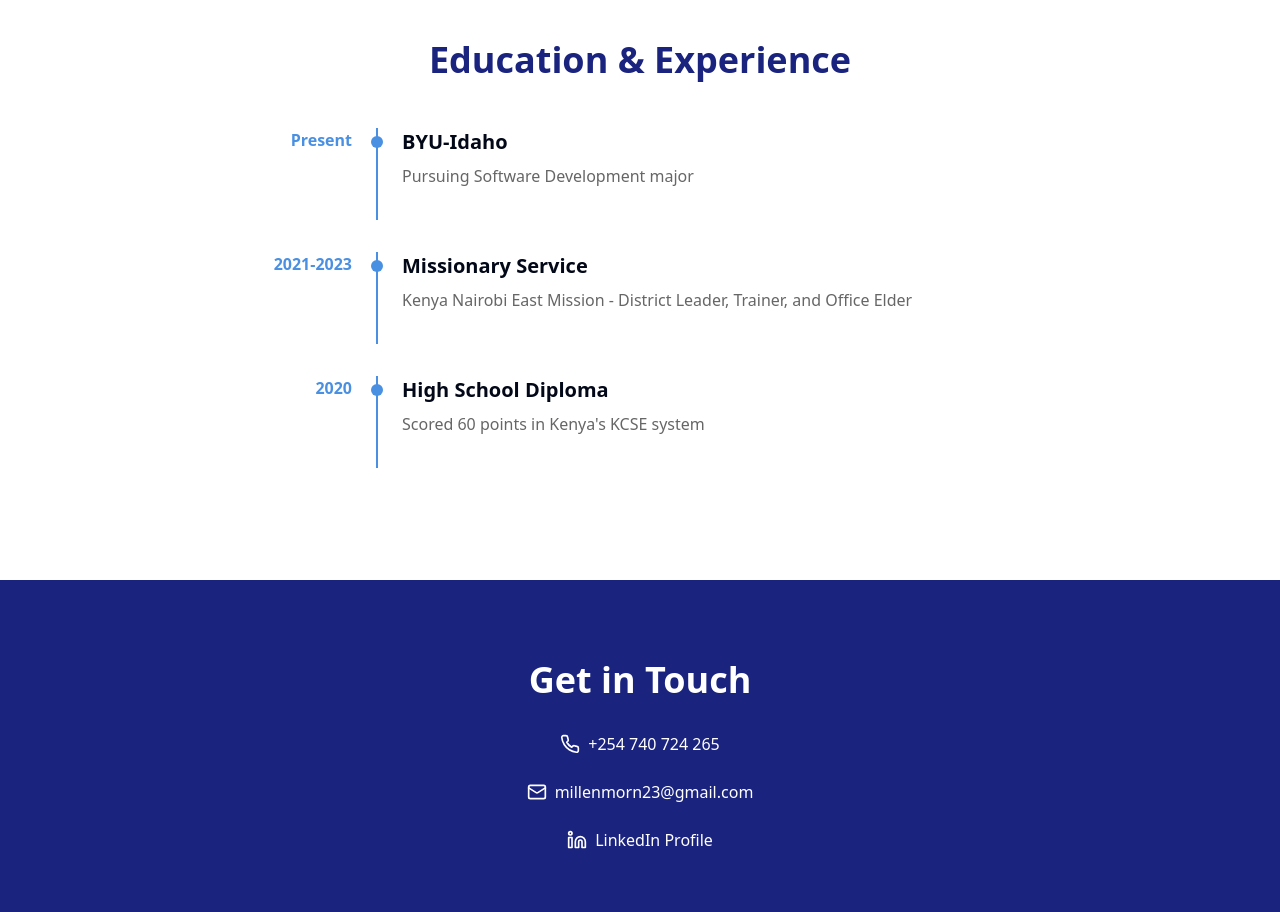
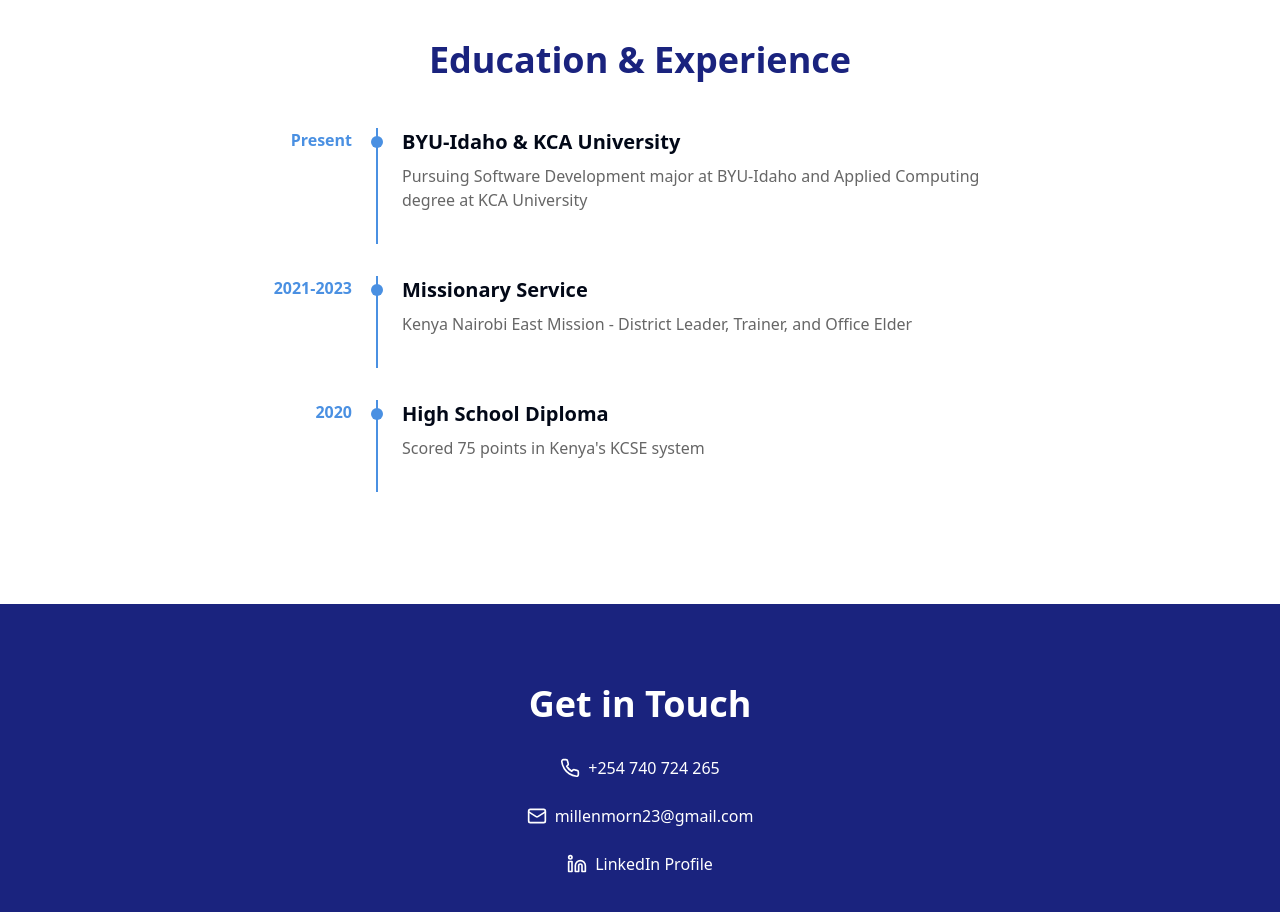
Before and after one commit to millen-morn23/millen-morn-portfolio, a React (Vite) app: page / in a window 1280 px wide. Shown: the part 2320-3232 px from the top of the page. Built offline with nearby package versions, Linux system fonts and the light colour scheme.

Commit message:
Update LinkedIn link and education details
- Updated the LinkedIn link in the Contact component.
- Revised the KCSE score to 75 points in the Timeline component.
- Added information about studying Applied Computing at KCA University in the Timeline component.
[skip gpt_engineer]

```diff
--- a/src/components/Contact.tsx
+++ b/src/components/Contact.tsx
@@ -29,7 +29,9 @@ const Contact = () => {
               <span>millenmorn23@gmail.com</span>
             </a>
             <a
-              href="#"
+              href="http://www.linkedin.com/in/millen-morn-4ab8681a2"
+              target="_blank"
+              rel="noopener noreferrer"
               className="flex items-center justify-center gap-2 hover:text-accent transition-colors"
             >
               <Linkedin className="w-5 h-5" />
--- a/src/components/Timeline.tsx
+++ b/src/components/Timeline.tsx
@@ -3,8 +3,8 @@ import { motion } from "framer-motion";
 const timelineItems = [
   {
     year: "Present",
-    title: "BYU-Idaho",
-    description: "Pursuing Software Development major",
+    title: "BYU-Idaho & KCA University",
+    description: "Pursuing Software Development major at BYU-Idaho and Applied Computing degree at KCA University",
   },
   {
     year: "2021-2023",
@@ -14,7 +14,7 @@ const timelineItems = [
   {
     year: "2020",
     title: "High School Diploma",
-    description: "Scored 60 points in Kenya's KCSE system",
+    description: "Scored 75 points in Kenya's KCSE system",
   },
 ];
 
```
